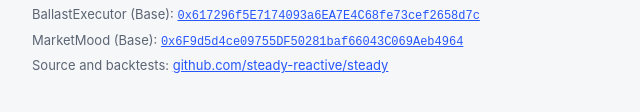
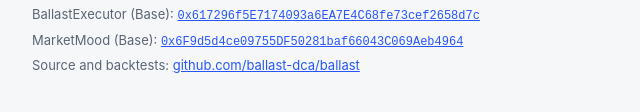
Before and after one commit to ballast-dca/ballast, a plain HTML site: page docs/index.html in a window 1280 px wide. Shown: the part 598-710 px from the top of the page, 196-836 px from the left. Drawn offline with Linux system fonts and the light colour scheme; no server answers.

Commit message:
Point links at the renamed repo (ballast-dca/ballast)
Co-Authored-By: Claude Opus 5.5 (1M context) <noreply@anthropic.com>

```diff
--- a/docs/index.html
+++ b/docs/index.html
@@ -82,7 +82,7 @@
     BallastBrain (Reactive mainnet): <a href="https://reactscan.net/address/0x1F013aED0ad6069aE1340Df39c95EC1d34B7A205"><code>0x1F013aED0ad6069aE1340Df39c95EC1d34B7A205</code></a><br>
     BallastExecutor (Base): <a href="https://basescan.org/address/0x617296f5E7174093a6EA7E4C68fe73cef2658d7c"><code>0x617296f5E7174093a6EA7E4C68fe73cef2658d7c</code></a><br>
     MarketMood (Base): <a href="https://basescan.org/address/0x6F9d5d4ce09755DF50281baf66043C069Aeb4964#readContract"><code>0x6F9d5d4ce09755DF50281baf66043C069Aeb4964</code></a><br>
-    Source and backtests: <a href="https://github.com/steady-reactive/steady">github.com/steady-reactive/steady</a>
+    Source and backtests: <a href="https://github.com/ballast-dca/ballast">github.com/ballast-dca/ballast</a>
   </div>
 </main>
 
```
Also changed, not shown: 1 other file.
